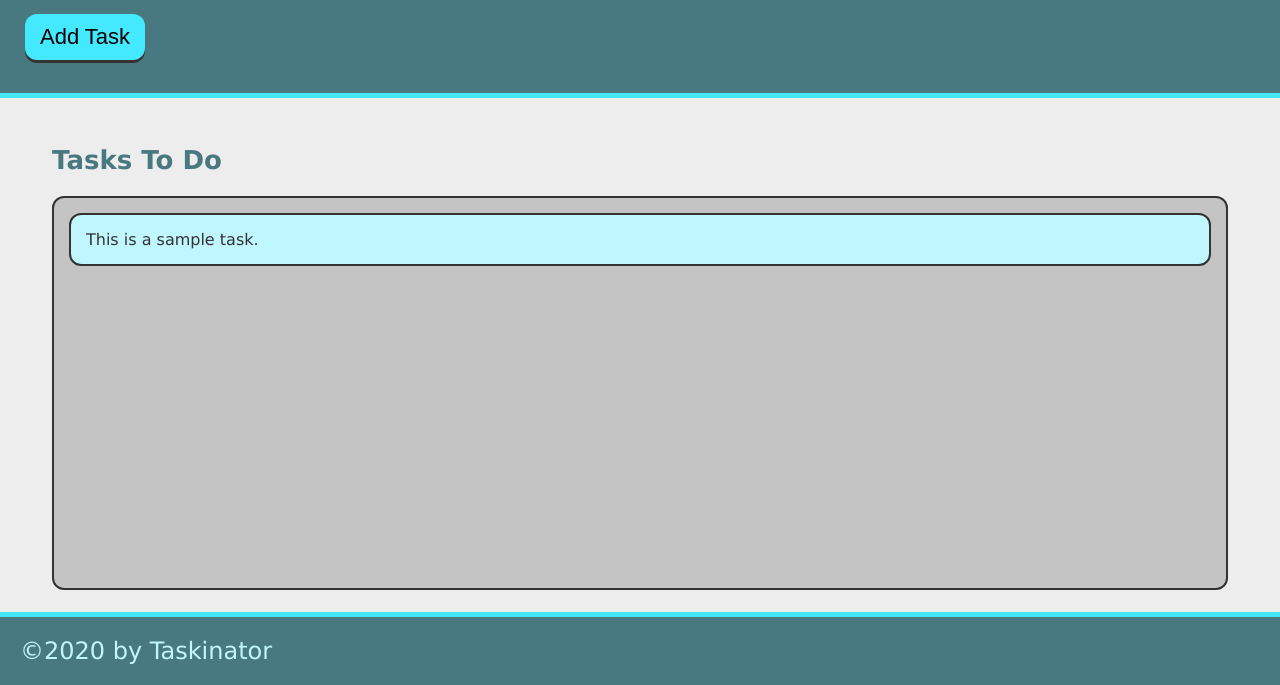
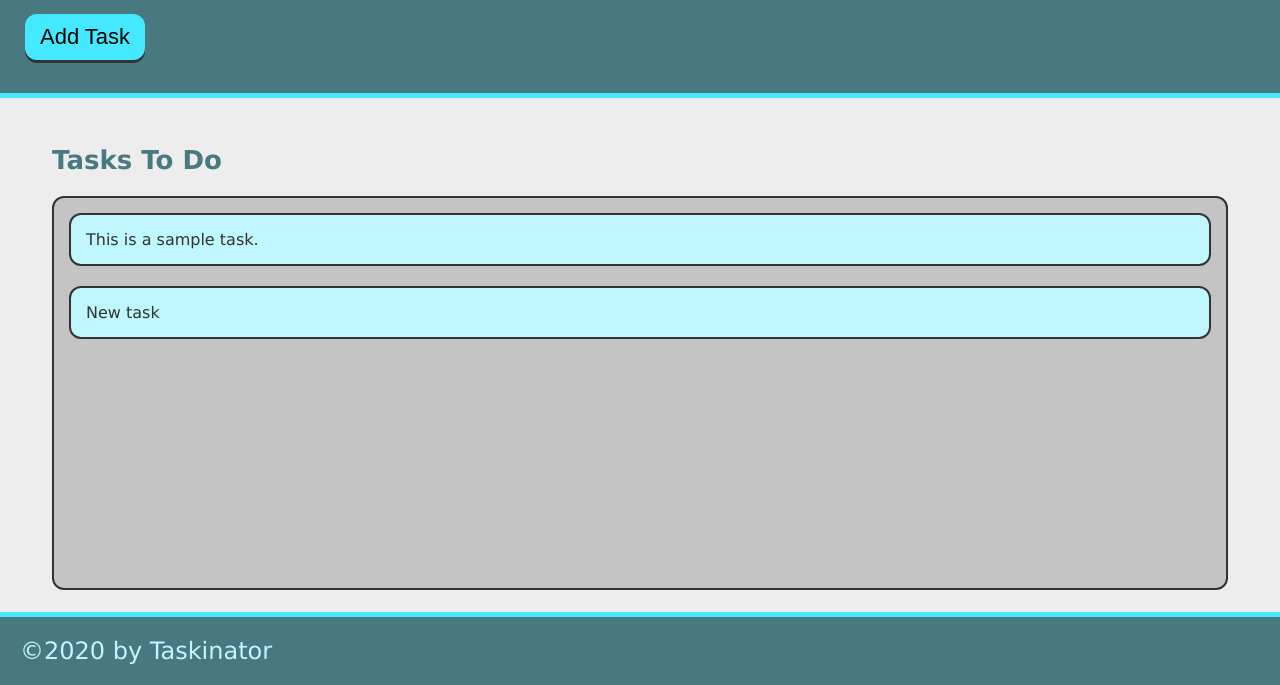
Before and after one commit to sophiabarrett/taskinator, a plain HTML site: page index.html in a window 1280 px wide. Both pictures are taken after a click on the button "Add Task". Shown: the part 115-800 px from the top of the page. Drawn offline with Linux system fonts and the light colour scheme.

Commit message:
add ability to create new task

```diff
--- a/assets/js/script.js
+++ b/assets/js/script.js
@@ -0,0 +1,11 @@
+var buttonEl = document.querySelector("#save-task");
+var tasksToDoEl = document.querySelector("#tasks-to-do");
+
+var createTaskHandler = function() {
+    var taskItemEl = document.createElement("li");
+    taskItemEl.textContent = "New task";
+    taskItemEl.className = "task-item";
+    tasksToDoEl.appendChild(taskItemEl);
+}
+
+buttonEl.addEventListener("click", createTaskHandler);
--- a/index.html
+++ b/index.html
@@ -13,13 +13,13 @@
     <header>
         <h1 class="page-title">Taskinator</h1>
         <p>Click the button below to add a new task!</p>
-        <button class="btn">Add Task</button>
+        <button class="btn" id="save-task">Add Task</button>
     </header>
 
     <main class="page-content">
         <section class="task-list-wrapper">
             <h2 class="list-title">Tasks To Do</h2>
-            <ul class="task-list">
+            <ul class="task-list" id="tasks-to-do">
                 <li class="task-item">This is a sample task.</li>
             </ul>
         </section>
```
